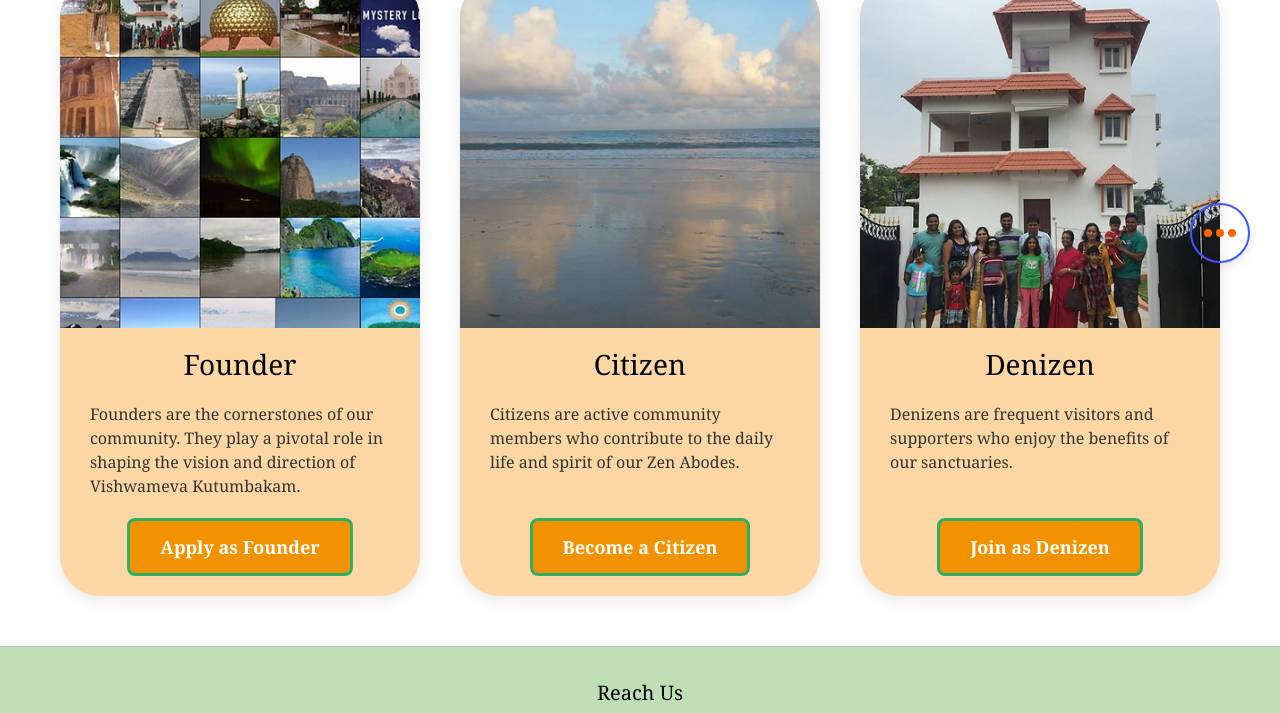
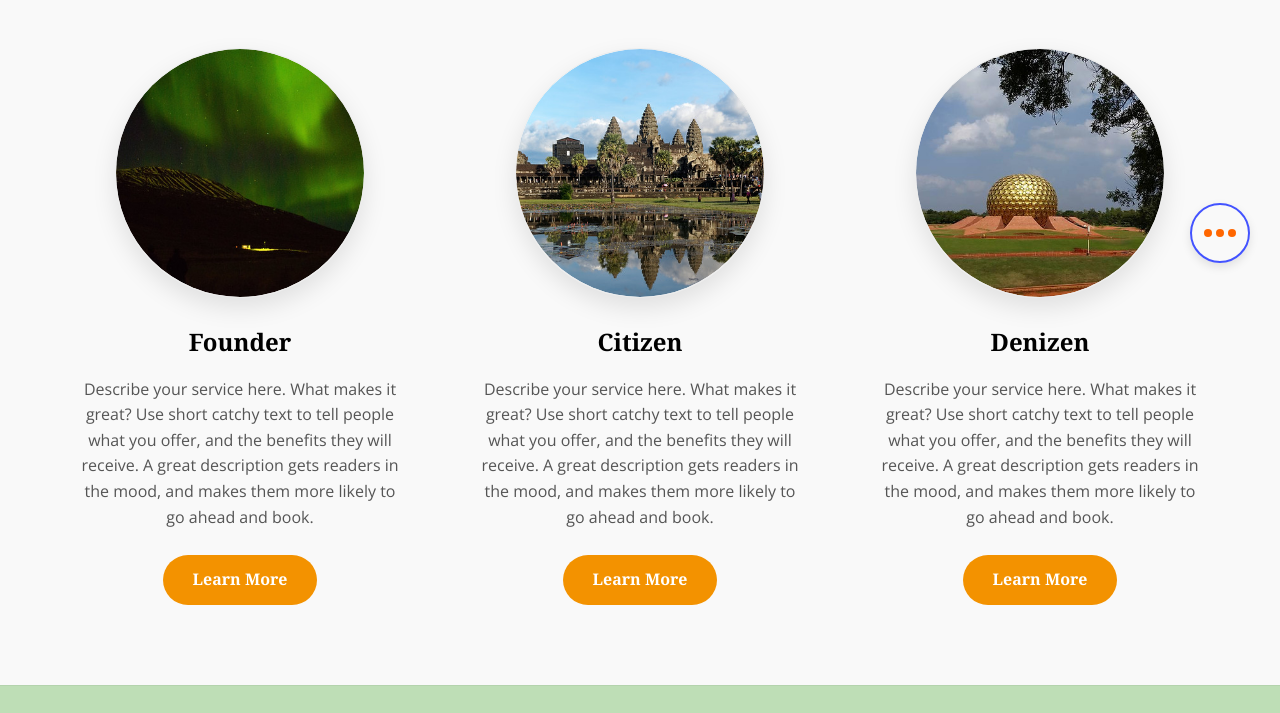
Before and after one commit to agnelvishal/vishwameva-kutumbakam-scratch2, a website: page membership-types.html in a window 1280 px wide. Shown: the part 507-1220 px from the top of the page. Drawn offline with nearby package versions, Linux system fonts and the light colour scheme.

Commit message:
membership-types

```diff
--- a/membership-types.html
+++ b/membership-types.html
@@ -101,53 +101,72 @@
         </div>
     </header>
 
-    <div class="page-banner-solid">
-        <h1>Membership Types</h1>
-        <p>Discover the different ways to become part of our universal family. Each membership tier offers unique
-            opportunities to contribute, connect, and grow within our global community.</p>
+    <!-- Section 1: Memberships Overview & Types -->
+    <section class="memberships-overview"
+        style="background-color: #B298B9; padding: 60px 20px; text-align: center; color: #2e4a27;">
+        <div class="container">
+            <h2 style="font-size: 36px; margin-bottom: 20px; font-family: georgia, palatino, serif; font-weight: 700;">
+                Memberships Overview</h2>
+            <p
+                style="font-size: 18px; line-height: 1.6; max-width: 900px; margin: 0 auto; font-family: 'Helvetica', 'Arial', sans-serif;">
+                Helvetica Light is an easy-to-read font, with tall and narrow letters, that works well on almost every
+                site. Helvetica Light is an easy-to-read font, with tall and narrow letters, that works well on almost
+                every site. Helvetica Light is an easy-to-read font, with tall and narrow letters, that works well on
+                almost every site.
+            </p>
         </div>
+    </section>
 
-    <main class="page-container">
-        <div class="content-section" style="text-align: center; margin-bottom: 40px;">
-            <p>Join our universal family through one of our membership tiers. Each path offers unique opportunities to
-                contribute and belong.</p>
+    <section class="membership-types-section" style="padding: 60px 20px; background-color: #f9f9f9;">
+        <div class="container">
+            <h2
+                style="text-align: center; font-size: 32px; color: #2c5f2d; margin-bottom: 40px; font-family: georgia, palatino, serif; font-weight: 700;">
+                Membership Types</h2>
+            <div class="types-grid">
+                <!-- Founder -->
+                <div class="type-card">
+                    <div class="type-image-container">
+                        <img src="assets/images/hero-akureyri.jpg" alt="Founder" class="type-image">
                     </div>
-
-        <div class="cards-grid">
-            <!-- Founder -->
-            <div class="content-card">
-                <div class="content-card-image" style="background-image: url('assets/images/hero-collage.jpg');"></div>
-                <div class="content-card-body">
-                    <h2 class="card-title">Founder</h2>
-                    <p class="card-text">Founders are the cornerstones of our community. They play a pivotal role in
-                        shaping the vision and direction of Vishwameva Kutumbakam.</p>
-                    <a href="#" class="card-link">Apply as Founder</a>
-                </div>
+                    <h3 class="type-title">Founder</h3>
+                    <p class="type-desc">
+                        Describe your service here. What makes it great? Use short catchy text to tell people what you
+                        offer, and the benefits they will receive. A great description gets readers in the mood, and
+                        makes them more likely to go ahead and book.
+                    </p>
+                    <a href="membership-types.html" class="btn-learn-more btn-orange">Learn More</a>
                 </div>
 
                 <!-- Citizen -->
-            <div class="content-card">
-                <div class="content-card-image" style="background-image: url('assets/images/hero-mystery.jpg');"></div>
-                <div class="content-card-body">
-                    <h2 class="card-title">Citizen</h2>
-                    <p class="card-text">Citizens are active community members who contribute to the daily life and
-                        spirit of our Zen Abodes.</p>
-                    <a href="#" class="card-link">Become a Citizen</a>
+                <div class="type-card">
+                    <div class="type-image-container">
+                        <img src="assets/images/hero-angkor.jpg" alt="Citizen" class="type-image">
                     </div>
+                    <h3 class="type-title">Citizen</h3>
+                    <p class="type-desc">
+                        Describe your service here. What makes it great? Use short catchy text to tell people what you
+                        offer, and the benefits they will receive. A great description gets readers in the mood, and
+                        makes them more likely to go ahead and book.
+                    </p>
+                    <a href="membership-types.html" class="btn-learn-more btn-orange">Learn More</a>
                 </div>
 
                 <!-- Denizen -->
-            <div class="content-card">
-                <div class="content-card-image" style="background-image: url('assets/images/hero-outing.jpg');"></div>
-                <div class="content-card-body">
-                    <h2 class="card-title">Denizen</h2>
-                    <p class="card-text">Denizens are frequent visitors and supporters who enjoy the benefits of our
-                        sanctuaries.</p>
-                    <a href="#" class="card-link">Join as Denizen</a>
+                <div class="type-card">
+                    <div class="type-image-container">
+                        <img src="assets/images/hero-auroville.jpg" alt="Denizen" class="type-image">
+                    </div>
+                    <h3 class="type-title">Denizen</h3>
+                    <p class="type-desc">
+                        Describe your service here. What makes it great? Use short catchy text to tell people what you
+                        offer, and the benefits they will receive. A great description gets readers in the mood, and
+                        makes them more likely to go ahead and book.
+                    </p>
+                    <a href="membership-types.html" class="btn-learn-more btn-orange">Learn More</a>
                 </div>
             </div>
         </div>
-    </main>
+    </section>
 
     <!-- Footer -->
     <footer class="footer" id="SITE_FOOTER">
--- a/styles.css
+++ b/styles.css
@@ -2526,3 +2526,96 @@ body {
 .get-involved-page {
     padding-top: 50px !important;
 }
+
+/* Membership Types Grid Section - Fixed */
+.membership-types-section {
+    background-color: white;
+    padding: 60px 0;
+}
+
+.membership-types-section .container {
+    width: 100%;
+    max-width: 1200px;
+    margin: 0 auto;
+    padding: 0 20px;
+}
+
+.types-grid {
+    display: grid;
+    grid-template-columns: repeat(3, 1fr) !important;
+    /* Force 3 columns */
+    gap: 40px;
+    justify-content: center;
+    width: 100%;
+    margin-top: 40px;
+}
+
+.type-card {
+    display: flex;
+    flex-direction: column;
+    align-items: center;
+    text-align: center;
+    padding: 20px;
+    background: transparent;
+}
+
+.type-image-container {
+    width: 250px;
+    height: 250px;
+    border-radius: 50%;
+    overflow: hidden;
+    margin: 0 auto 25px auto;
+    box-shadow: 0 10px 25px rgba(0, 0, 0, 0.1);
+    transition: transform 0.3s ease, box-shadow 0.3s ease;
+    flex-shrink: 0;
+    position: relative;
+    border: 1px solid rgba(0, 0, 0, 0.05);
+    /* subtle border */
+}
+
+.type-image-container:hover {
+    transform: translateY(-5px);
+    box-shadow: 0 15px 35px rgba(0, 0, 0, 0.2);
+}
+
+.type-image {
+    width: 100%;
+    height: 100%;
+    object-fit: cover;
+    display: block;
+    border-radius: 50%;
+}
+
+.type-title {
+    font-size: 24px;
+    font-weight: 700;
+    margin-bottom: 15px;
+    font-family: georgia, palatino, serif;
+    color: #000;
+}
+
+.type-desc {
+    font-size: 16px;
+    line-height: 1.6;
+    color: #555;
+    margin-bottom: 25px;
+    font-family: 'Open Sans', sans-serif;
+    max-width: 100%;
+}
+
+@media (max-width: 900px) {
+    .types-grid {
+        grid-template-columns: repeat(2, 1fr) !important;
+    }
+}
+
+@media (max-width: 600px) {
+    .types-grid {
+        grid-template-columns: 1fr !important;
+    }
+
+    .type-image-container {
+        width: 200px;
+        height: 200px;
+    }
+}
```
Lines whose indentation alone changed are shown as unchanged.
